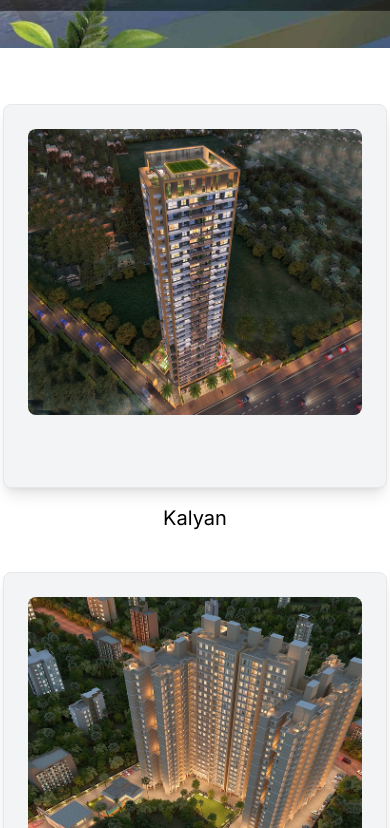
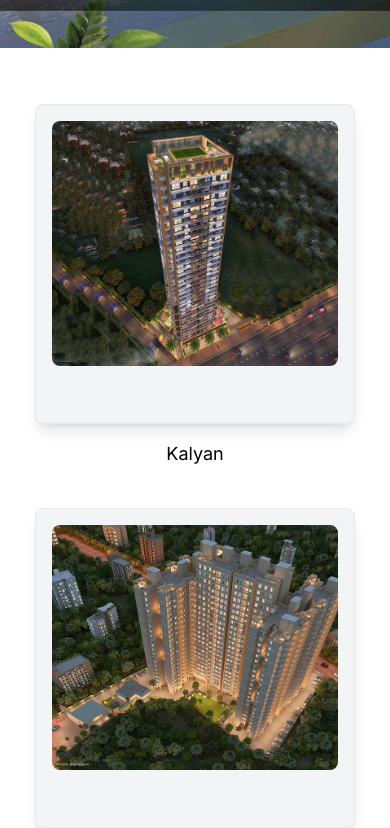
Before and after one commit to rohangawande2303/aarav-realty, a Next.js app: page / in a window 390 px wide. Shown: the part 876-1704 px from the top of the page. Built offline with nearby package versions, Linux system fonts and the light colour scheme.

Commit message:
card size changes

```diff
--- a/src/app/components/Card.jsx
+++ b/src/app/components/Card.jsx
@@ -44,19 +44,82 @@ export default function Card({ title, link }) {
       )}
     >
       <Link href={link}>
-        <div className="relative w-96 h-96 bg-gray-100 border p-6 rounded-lg shadow-lg hover:shadow-2xl transition-transform transform hover:scale-105 cursor-pointer overflow-hidden">
+        <div className="relative w-80 h-80 md:w-96 md:h-96 bg-gray-100 border p-4 md:p-6 rounded-lg shadow-lg hover:shadow-2xl transition-transform transform hover:scale-105 cursor-pointer overflow-hidden">
           <Image
             src={imageSrc}
             alt={title}
-            width={384} // Increased size
-            height={384} // Increased size
+            width={384}
+            height={384}
             objectFit="cover"
             className="rounded-lg"
             onError={() => console.error(`Failed to load image: ${imageSrc}`)}
           />
         </div>
       </Link>
-      <h2 className="text-xl mt-4 text-black">{title}</h2>
+      <h2 className="text-lg md:text-xl mt-4 text-black">{title}</h2>
     </div>
   );
 }
+
+// "use client";
+
+// import React, { useEffect, useRef, useState } from "react";
+// import Link from "next/link";
+// import Image from "next/image";
+// import classNames from "classnames";
+
+// export default function Card({ title, link }) {
+//   const imageSrc = `/images/${title.toLowerCase()}.jpg`;
+//   const [isVisible, setIsVisible] = useState(false);
+//   const cardRef = useRef(null);
+
+//   useEffect(() => {
+//     const observer = new IntersectionObserver(
+//       ([entry]) => {
+//         setIsVisible(entry.isIntersecting);
+//       },
+//       { threshold: 0.1 }
+//     );
+
+//     if (cardRef.current) {
+//       observer.observe(cardRef.current);
+//     }
+
+//     return () => {
+//       if (cardRef.current) {
+//         // eslint-disable-next-line react-hooks/exhaustive-deps
+//         observer.unobserve(cardRef.current);
+//       }
+//     };
+//   }, []);
+
+//   return (
+//     <div
+//       ref={cardRef}
+//       className={classNames(
+//         "flex flex-col items-center transition-transform duration-700",
+//         {
+//           "md:translate-x-0 md:opacity-100": isVisible,
+//           "md:-translate-x-full md:opacity-0": !isVisible && title === "Kalyan",
+//           "md:translate-x-full md:opacity-0":
+//             !isVisible && title === "Dombivali",
+//         }
+//       )}
+//     >
+//       <Link href={link}>
+//         <div className="relative w-96 h-96 bg-gray-100 border p-6 rounded-lg shadow-lg hover:shadow-2xl transition-transform transform hover:scale-105 cursor-pointer overflow-hidden">
+//           <Image
+//             src={imageSrc}
+//             alt={title}
+//             width={384} // Increased size
+//             height={384} // Increased size
+//             objectFit="cover"
+//             className="rounded-lg"
+//             onError={() => console.error(`Failed to load image: ${imageSrc}`)}
+//           />
+//         </div>
+//       </Link>
+//       <h2 className="text-xl mt-4 text-black">{title}</h2>
+//     </div>
+//   );
+// }
```
